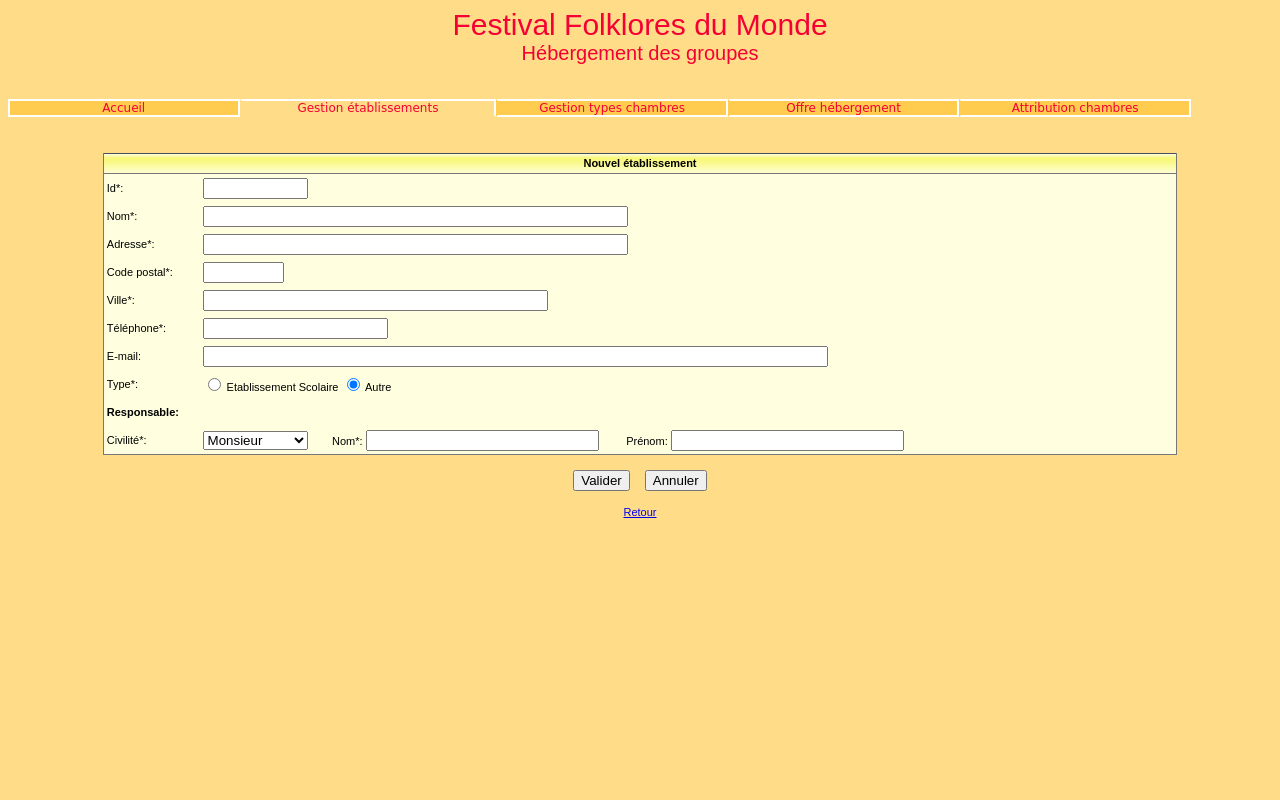
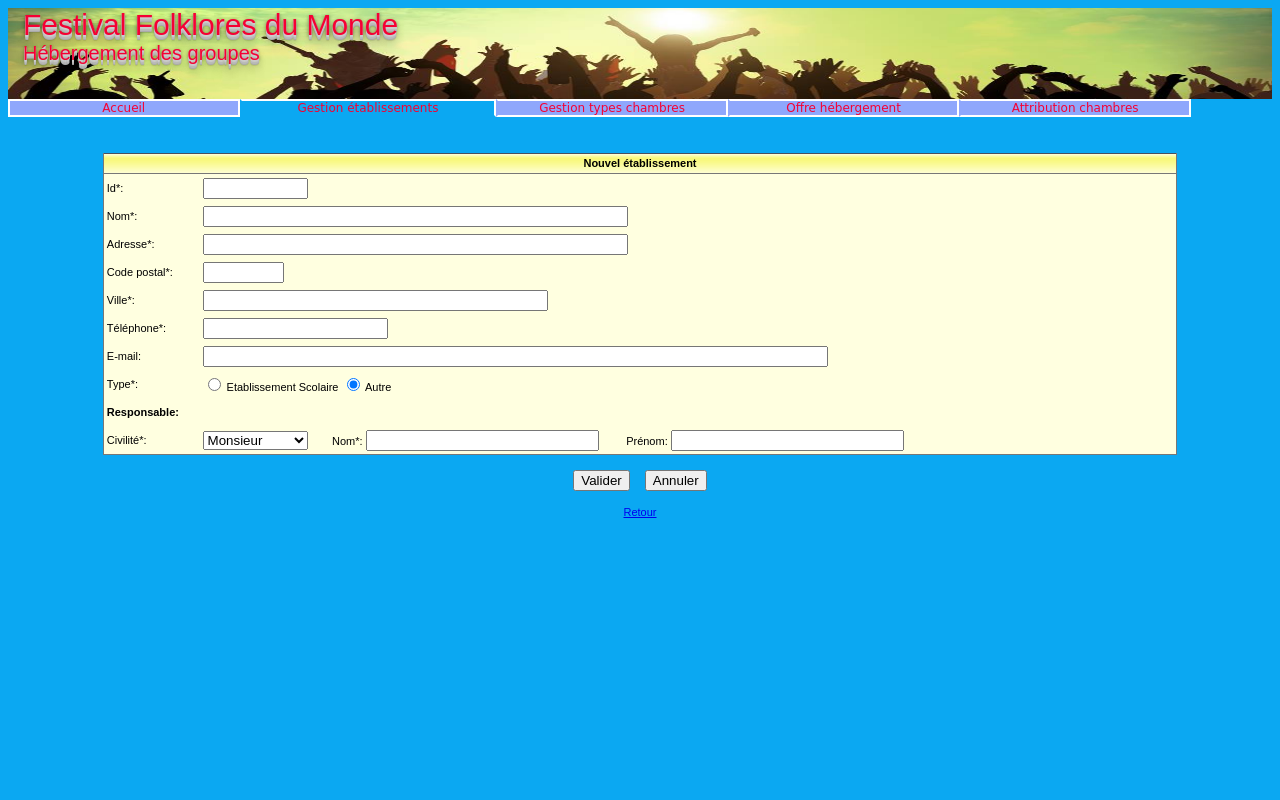
Before and after one commit to jeremydurand/Festival, a PHP site: page /cGestionEtablissements.php?action=demanderCreerEtab in a window 1280 px wide. Run offline with PHP 8.4, Linux system fonts and the light colour scheme; some libraries are stand-ins or nearby versions.

Commit message:
Fiche incident 26 +27 et charte graphique

```diff
--- a/cGestionEtablissements.php
+++ b/cGestionEtablissements.php
@@ -125,9 +125,17 @@ function verifierDonneesEtabM($id, $nom, $adresseRue, $codePostal, $ville, $tel,
     if ($codePostal != "" && !estUnCp($codePostal)) {
         ajouterErreur('Le code postal doit comporter 5 chiffres');
     }
+    if ($tel != "" && !estUnNumTel($tel)) {
+        ajouterErreur('Le numéro de téléphone doit comporter dix chiffres tout attaché (le premier doit être 0 et le second 1, 2, 3, 4, 5, 6, 7 ou 9) exemple : 0123456789)');
+    }
 }
 
 function estUnCp($codePostal) {
     // Le code postal doit comporter 5 chiffres
     return strlen($codePostal) == 5 && estEntier($codePostal);
 }
+
+function estUnNumTel($telephone) {
+    // Le code postal doit comporter 5 chiffres
+    return strlen($telephone) == 10 && estEntier($telephone) && substr ( $telephone , 0, 1) == 0 && (substr ( $telephone , 1, 1) == 1 || substr ( $telephone , 1, 1) == 2 || substr ( $telephone , 1, 1) == 3 || substr ( $telephone , 1, 1) == 4 || substr ( $telephone , 1, 1) == 5 || substr ( $telephone , 1, 1) == 6 || substr ( $telephone , 1, 1) == 7 || substr ( $telephone , 1, 1) == 9);
+}
--- a/css/cssGeneral.css
+++ b/css/cssGeneral.css
@@ -3,7 +3,7 @@
 /* Style de base pour la page (couleur fond : ocre, couleur texte : noir) */
 .basePage
 {
-   background-color:#FFDD88;
+   background-color:#0BA8F2;
    color:black;
    font:11px Arial, Helvetica, sans-serif;
 }
@@ -11,10 +11,23 @@
 /* Style pour le titre (couleur du texte : rouge) */
 .titre
 {
-   background-color:#FFDD88;
+   background-image: url("../images/festivalBandeau.png");
+   background-repeat: no-repeat;
+   background-size: 100% 100%;
    color:#F50033;
    font:30px Arial, Helvetica, sans-serif;
-   text-align:center;
+   text-align:left;
+   text-shadow: rgb(204, 204, 204) 0px 1px 0px, rgb(201, 201, 201) 0px 2px 0px, rgb(187, 187, 187) 0px 3px 0px, rgb(185, 185, 185) 0px 4px 0px, rgb(170, 170, 170) 0px 5px 0px, rgba(0, 0, 0, 0.0980392) 0px 6px 1px, rgba(0, 0, 0, 0.0980392) 0px 0px 5px, rgba(0, 0, 0, 0.298039) 0px 1px 3px, rgba(0, 0, 0, 0.14902) 0px 3px 5px, rgba(0, 0, 0, 0.2) 0px 5px 10px, rgba(0, 0, 0, 0.2) 0px 10px 10px, rgba(0, 0, 0, 0.0980392) 0px 20px 20px;
+   padding-left: 15px;
+}
+
+.circle {
+   width: 75px;
+   height: 75px;
+   background: white;
+   -moz-border-radius: 70px;
+   -webkit-border-radius: 70px;
+   border-radius: 70px;
 }
 
 /* Style pour le texte de 2ème niveau du titre */
@@ -27,7 +40,7 @@
 mise en gras et en italique) */
 .texteAccueil
 {
-   background-color:#FFDD88;
+   background-color:#0BA8F2;
    color:#000099;
    font:14px Georgia, "Times New Roman", Times, serif;
    font-weight:bold;
@@ -124,7 +137,7 @@ tr.ligneTabNonQuad td
 /* Style pour les messages d'erreur affichés en bas de page (couleur : bleu) */
 .msgErreur
 {
-   background-color:#FFDD88;
+   background-color:#0BA8F2;
    color:#3366CC;
    font-size:14px;
 }
--- a/css/cssOnglets.css
+++ b/css/cssOnglets.css
@@ -16,7 +16,7 @@
 {
    /* Fond sable (c'est la couleur de fond de l'onglet ouvert)
    Ce fond sera recouvert par un fond ocre pour les onglets fermés */
-   background-color:#FFDD88;
+   background-color:#0BA8F2;
    /* Couleur rouge */
    color:#F50033;
    float:left;
@@ -37,7 +37,7 @@
 {
    /* Effacement du trait inférieur (pour cela, on le met de la même couleur que
    le fond de la page) */
-   border-bottom:solid 2px #FFDD88;
+   border-bottom:solid 2px #0BA8F2;
    width:20%;
 }
 
@@ -46,8 +46,8 @@
 {
    /* Effacement du trait inférieur et du trait de gauche (pour cela, on les met
    de la même couleur que le fond de la page) */
-   border-bottom:solid 2px #FFDD88;
-   border-left:solid 2px #FFDD88;
+   border-bottom:solid 2px #0BA8F2;
+   border-left:solid 2px #0BA8F2;
    width:20%;
 }
 
@@ -55,7 +55,7 @@
 .menus .ongletPrem
 {
    /* Fond ocre */
-   background-color:#FFCC50;
+   background-color:#8FA7FC;
    /* Couleur rouge */
    color:#F50033;
    margin:0px 0px 0px 0px;
@@ -65,7 +65,7 @@
 .menus .ongletPrem a
 {
    /* Fond ocre */
-   background-color:#FFCC50;
+   background-color:#8FA7FC;
    /* Couleur rouge */
    color:#F50033;
    /* Pas de soulignement du lien */
@@ -76,20 +76,20 @@
 .menus .onglet
 {
    /* Fond ocre */
-   background-color:#FFCC50;
+   background-color:#8FA7FC;
    /* Couleur rouge */
    color:#F50033;
    margin:0px 0px 0px 0px;
    /* Effacement du trait de gauche (pour cela, on le met de la même couleur que
    le fond de l'onglet) */
-   border-left:solid 2px #FFCC50;
+   border-left:solid 2px #8FA7FC;
 }
 
 /* Style du lien d'un onglet non ouvert cas autres onglets que le 1er */
 .menus .onglet a
 {
    /* Fond ocre */
-   background-color:#FFCC50;
+   background-color:#8FA7FC;
    /* Couleur rouge */
    color:#F50033;
    /* Pas de soulignement du lien */
--- a/vues/GestionEtablissements/vCreerModifierEtablissement.php
+++ b/vues/GestionEtablissements/vCreerModifierEtablissement.php
@@ -150,7 +150,7 @@ for ($i = 0; $i < 3; $i = $i + 1) {
 }
 echo '
                </select>&nbsp; &nbsp; &nbsp; &nbsp; Nom*:
-               <input type="text" value="' . $nomResponsable . '" name=
+               <input type="text" value="' . strtoupper($nomResponsable) . '" name=
                "nomResponsable" size="26" maxlength="25">
                &nbsp; &nbsp; &nbsp; &nbsp; Prénom:
                <input type="text"  value="' . $prenomResponsable . '" name=
```
Also changed, not shown: images/festivalBandeau.png (added), images/logo.png (added).
